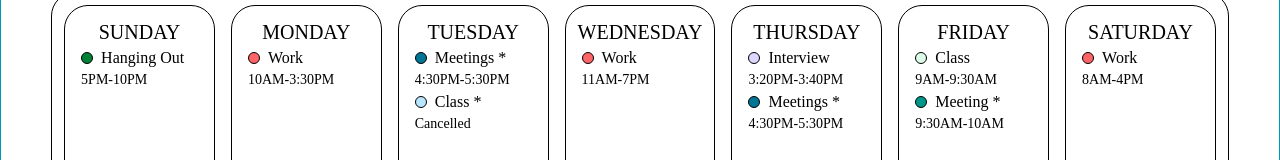
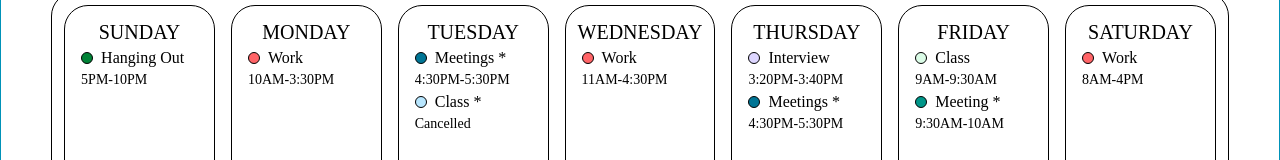
Before and after one commit to aryianj/weekly-calendar, a React (Vite) app in the folder cal/: page / in a window 1280 px wide. Shown: the part 217-377 px from the top of the page. Built offline with nearby package versions, Linux system fonts and the light colour scheme; a web font is replaced by a local one.

Commit message:
schedule updates

```diff
--- a/cal/src/App.jsx
+++ b/cal/src/App.jsx
@@ -83,7 +83,7 @@
                       <span className="w-3 h-3 border-1 border-black bg-red-400 rounded-full"></span>
                       Work
                     </li>
-                    <p className='text-sm'>{timeZone === "PST" ? "11AM-7PM" : "2PM-10PM"}</p>
+                    <p className='text-sm'>{timeZone === "PST" ? "11AM-4:30PM" : "2PM-7:30PM"}</p>
                   </ul>
                   <p className='text-sm'>{dates[3]}</p>
                 </div>
```
